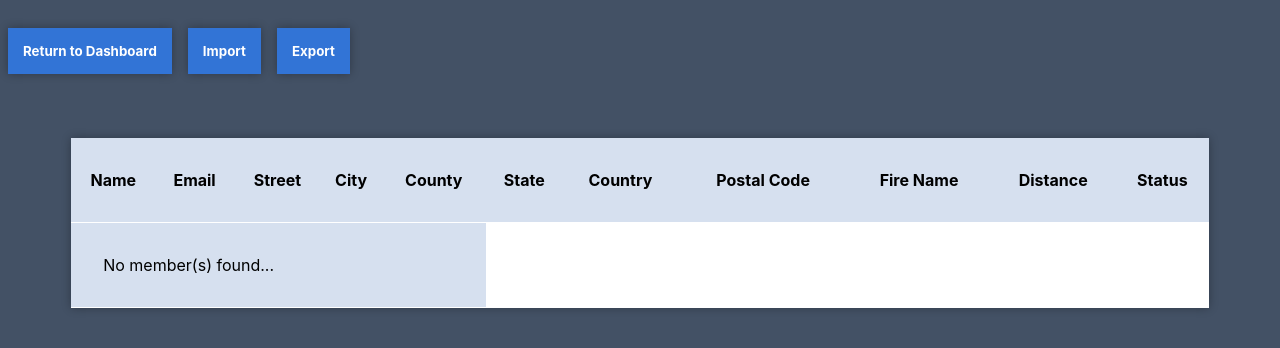
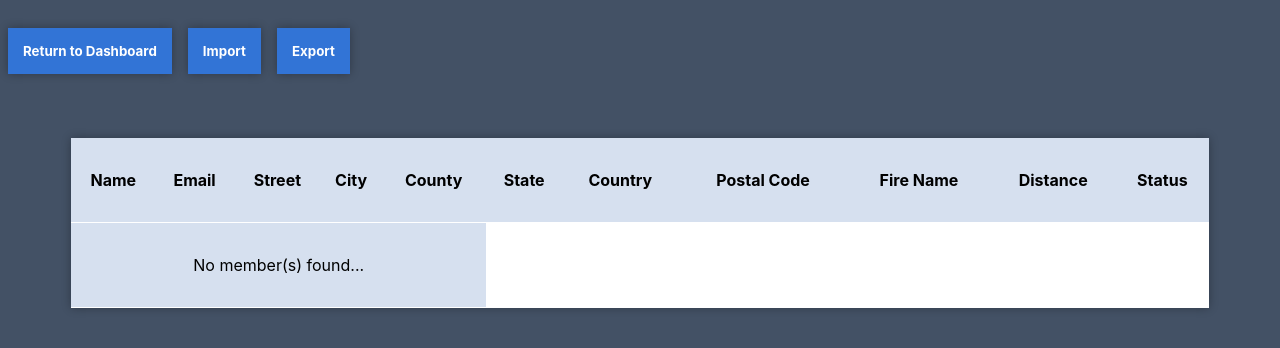
Before and after one commit to JohanneJayde/geospatial-visualization-notification-system, a PHP site: page /CSV.php in a window 1280 px wide. Shown: the top 348 px of the page. Run offline with PHP 8.4, Linux system fonts and the light colour scheme; data that the repository does not hold is empty.

Commit message:
minor update to report css

```diff
--- a/css/report.css
+++ b/css/report.css
@@ -27,7 +27,8 @@ tr{
 }
 
 td{
-    padding: 2em;
+    padding: 2em 1em;
+    text-align: center;
 }
 
 table{
```
